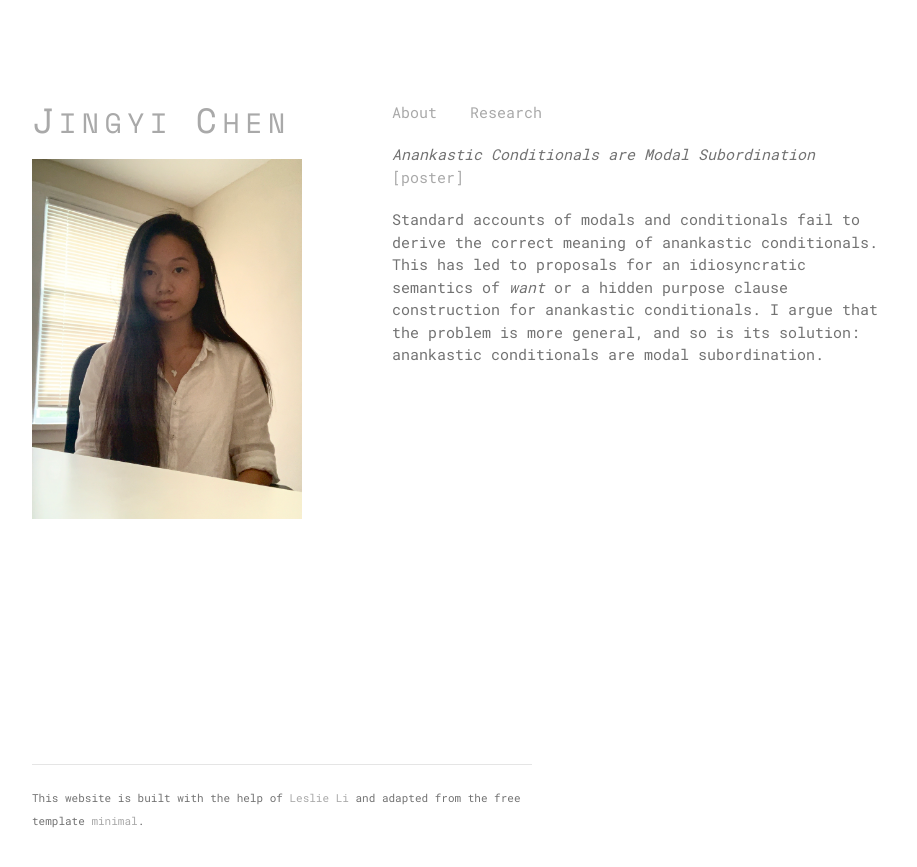
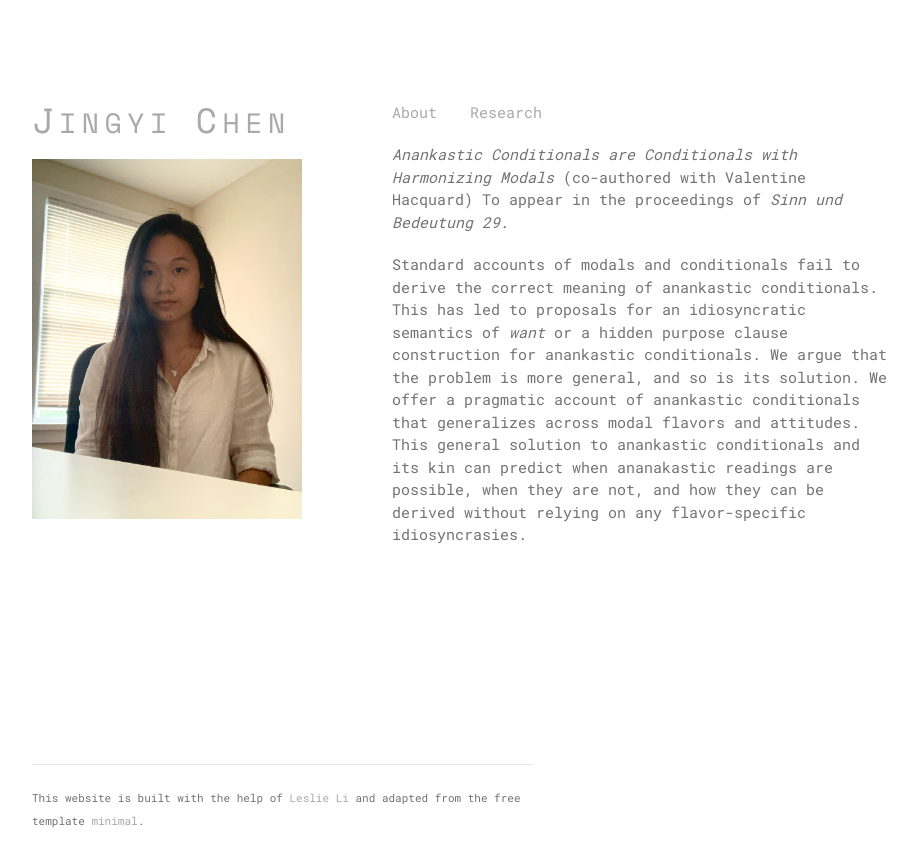
Before and after one commit to Jingyichenn/jingyichen.org, a Jekyll site: the page built from research.md, in a window 1280 px wide. Shown: the top 867 px of the page, without its empty margins (178-1095 px from the left). Built offline with Jekyll 4.4.1, drawn with Linux system fonts in a browser that asks for light colours.

Commit message:
Update research.md

```diff
--- a/research.md
+++ b/research.md
@@ -2,6 +2,6 @@
 layout: default
 ---
 
-*Anankastic Conditionals are Modal Subordination* [[poster]](static/poster_macsim.pdf)
+*Anankastic Conditionals are Conditionals with Harmonizing Modals* (co-authored with Valentine Hacquard) To appear in the proceedings of *Sinn und Bedeutung 29*.
 
-Standard accounts of modals and conditionals fail to derive the correct meaning of anankastic conditionals. This has led to proposals for an idiosyncratic semantics of *want* or a hidden purpose clause construction for anankastic conditionals. I argue that the problem is more general, and so is its solution: anankastic conditionals are modal subordination.
+Standard accounts of modals and conditionals fail to derive the correct meaning of anankastic conditionals. This has led to proposals for an idiosyncratic semantics of *want* or a hidden purpose clause construction for anankastic conditionals. We argue that the problem is more general, and so is its solution. We offer a pragmatic account of anankastic conditionals that generalizes across modal flavors and attitudes. This general solution to anankastic conditionals and its kin can predict when ananakastic readings are possible, when they are not, and how they can be derived without relying on any flavor-specific idiosyncrasies.
```
